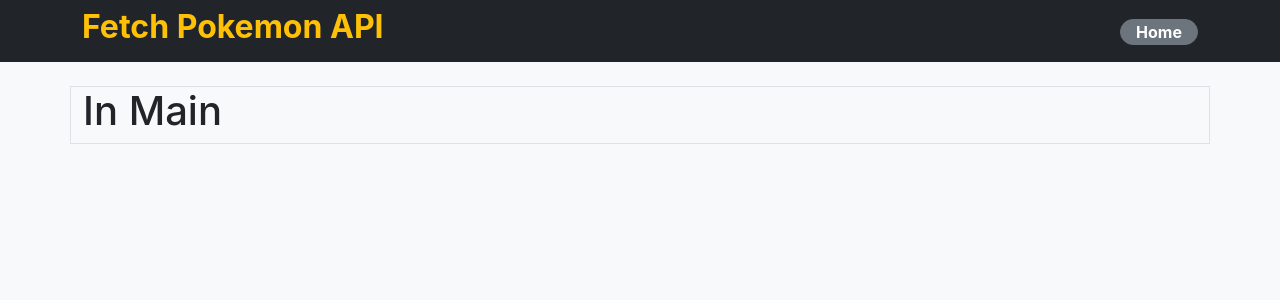
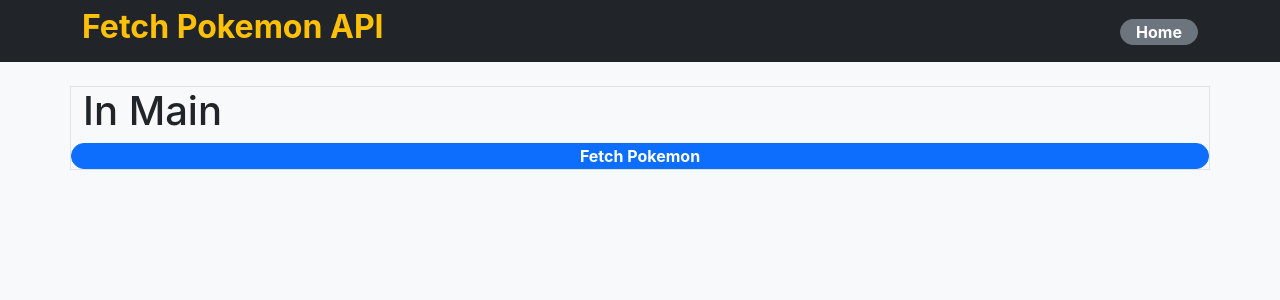
Before and after one commit to vircabading/Coding_Dojo_MERN_Stack_React_API_Fetch_Pokemon_API, a React (Create React App) app: page / in a window 1280 px wide. Shown: the top 300 px of the page. Built offline with nearby package versions, Linux system fonts and the light colour scheme.

Commit message:
add GetPokemon Title

```diff
--- /dev/null
+++ b/src/components/GetPokemon.jsx
@@ -0,0 +1,21 @@
+import React from 'react'
+
+/**
+ * /////////////////////////////////////////////////////////////////////
+ *      GET POKEMON
+ * /////////////////////////////////////////////////////////////////////
+ *  * @returns A Button which will fetch pokemo
+ */
+const GetPokemon = () => {
+    return (
+        <div>
+            <form className="row">
+                <button className="col btn btn-primary round">
+                    <strong>Fetch Pokemon</strong>
+                </button>
+            </form>
+        </div>
+    )
+}
+
+export default GetPokemon
--- a/src/components/Main.jsx
+++ b/src/components/Main.jsx
@@ -1,4 +1,5 @@
 import React from 'react'
+import GetPokemon from './GetPokemon'
 
 /**
  * ////////////////////////////////////////////////////////
@@ -11,6 +12,7 @@
             <div className='container mt-4'>
                 <div className='row border'>
                     <h1>In Main</h1>
+                    <GetPokemon />
                 </div>
             </div>
         </main>
```
